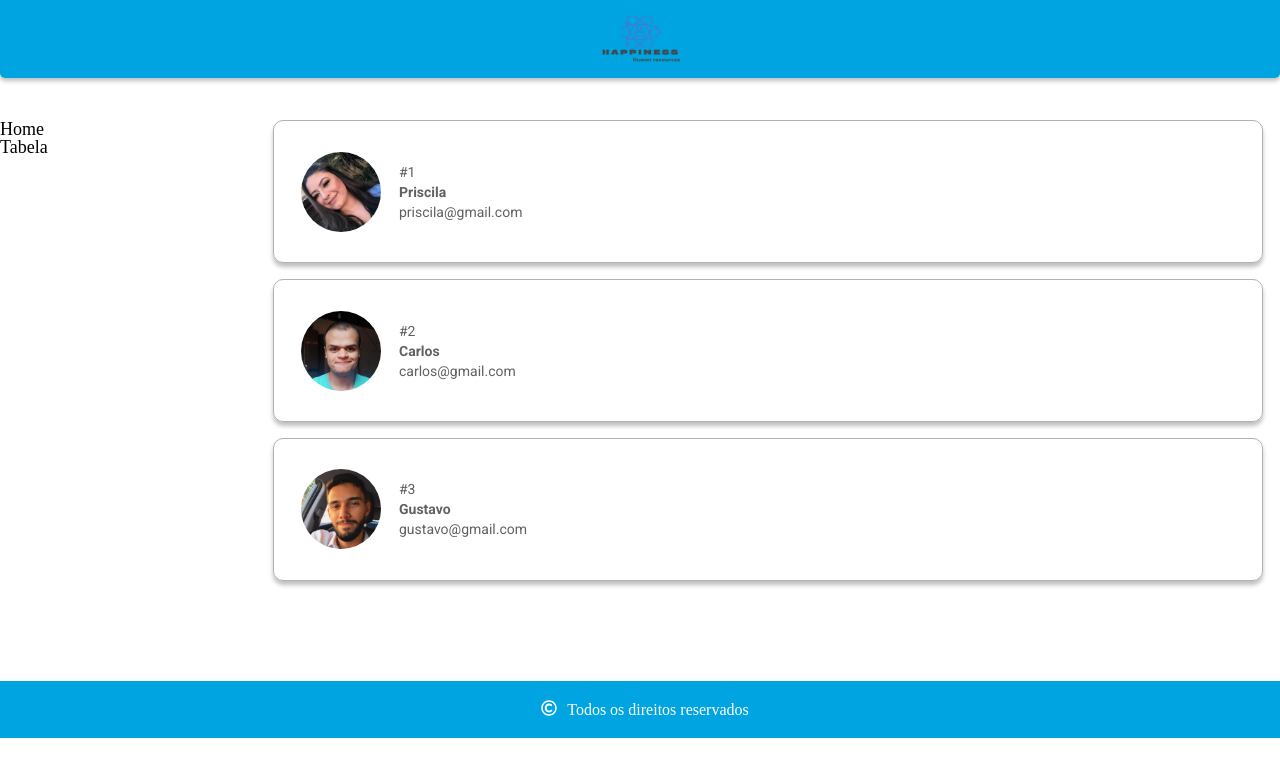
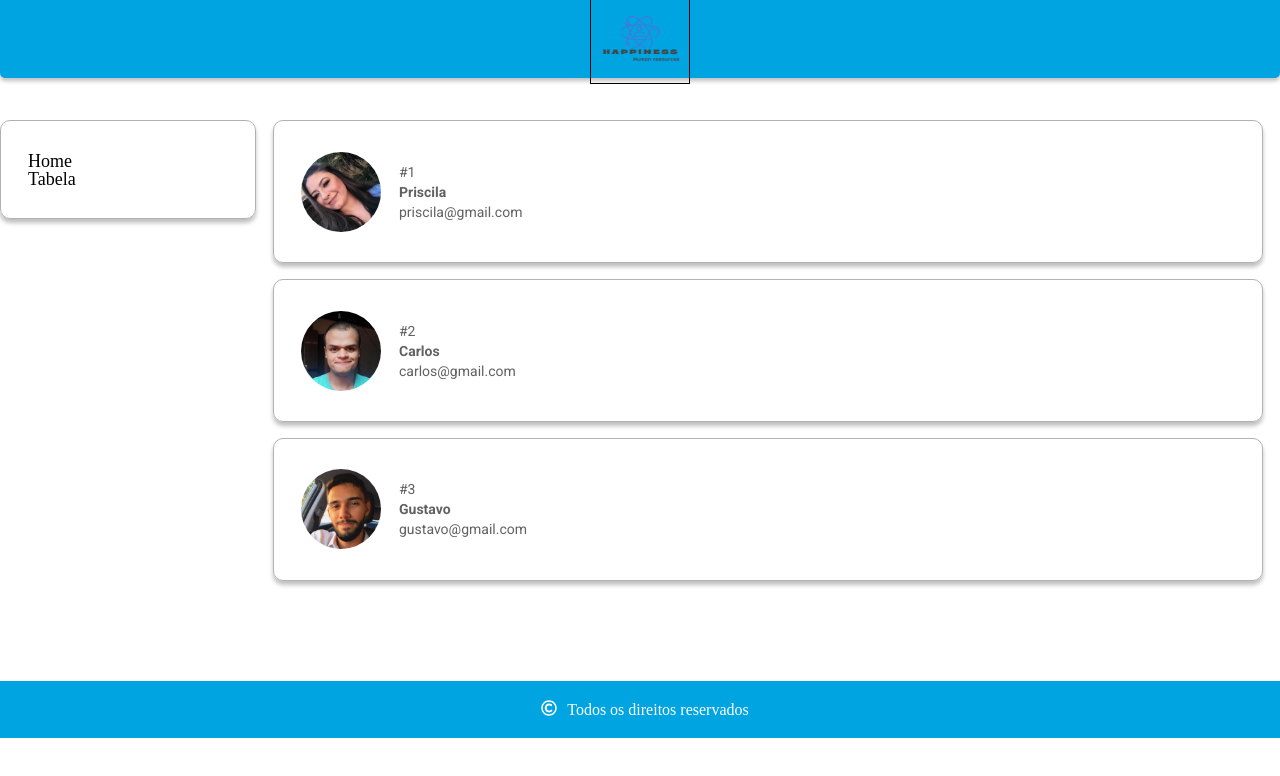
Before and after one commit to ramosspri/happiness, a React (Create React App) app in the folder front-end/: page / in a window 1280 px wide. Shown: the top 776 px of the page. Built offline with nearby package versions, Linux system fonts and the light colour scheme.

Commit message:
criando o menu lateral

```diff
--- a/front-end/src/componentes/Header/Logo/styles.ts
+++ b/front-end/src/componentes/Header/Logo/styles.ts
@@ -2,8 +2,9 @@ import styled from 'styled-components';
 
 export const ImgLogo = styled.img`
   grid-area: logo;
-  display: block;
-  justify-content: flex-end;
+  display: flex;
+  justify-content: start;
   width: 100px;
   height: 90px;
+  border: solid 1px black;
 `;
--- a/front-end/src/componentes/SideMenu/index.tsx
+++ b/front-end/src/componentes/SideMenu/index.tsx
@@ -1,16 +1,19 @@
 import React from 'react';
+import { ContainerBody } from '../Body/ContainerBody/styles';
 import { DivMenu, LinkDecoration, LinkSpaces } from './styles';
 
 export const SideMenu = ({ mostra }: any) => {
   console.log(window.screen.availWidth);
   return (
     <DivMenu className={mostra}>
+      <ContainerBody>
       <LinkSpaces>
         <LinkDecoration to="/">Home</LinkDecoration>
       </LinkSpaces>
       <LinkSpaces>
         <LinkDecoration to="/tabela">Tabela</LinkDecoration>
       </LinkSpaces>
+      </ContainerBody>
     </DivMenu>
   );
 };
```
